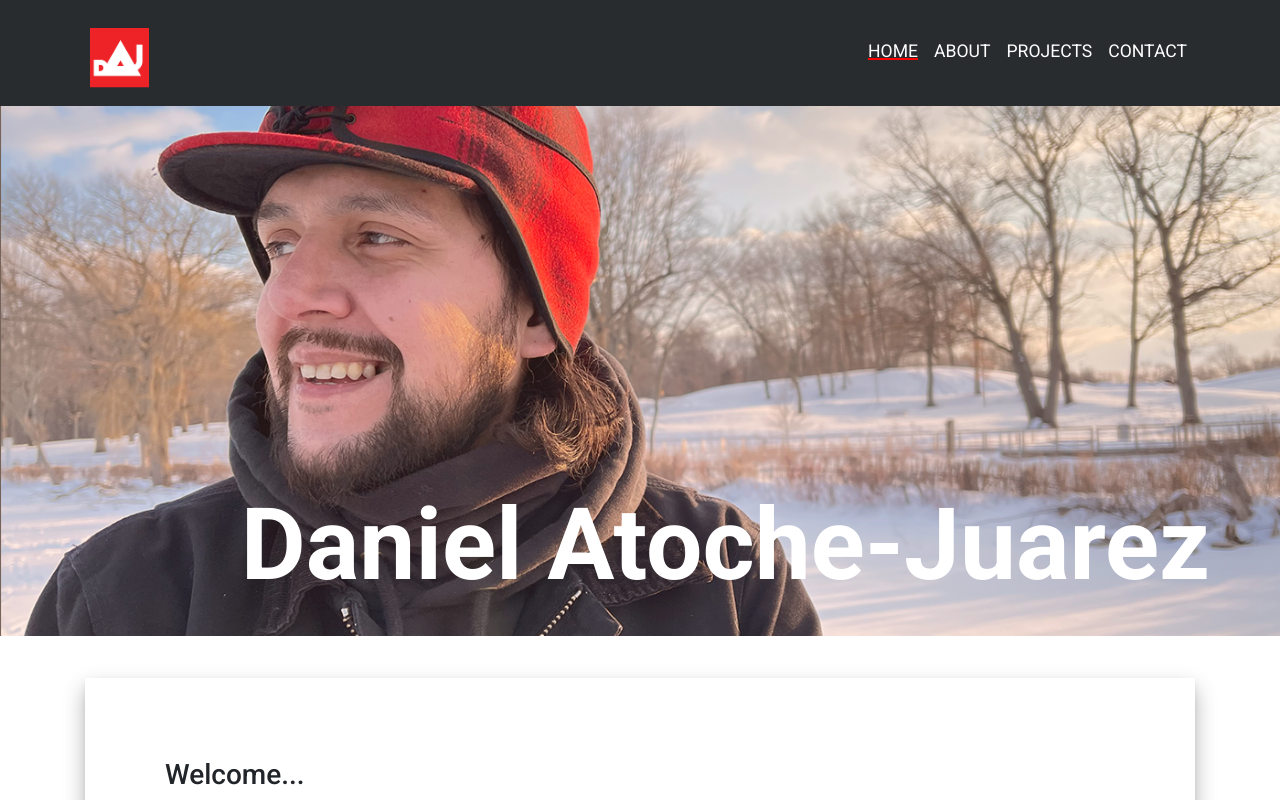
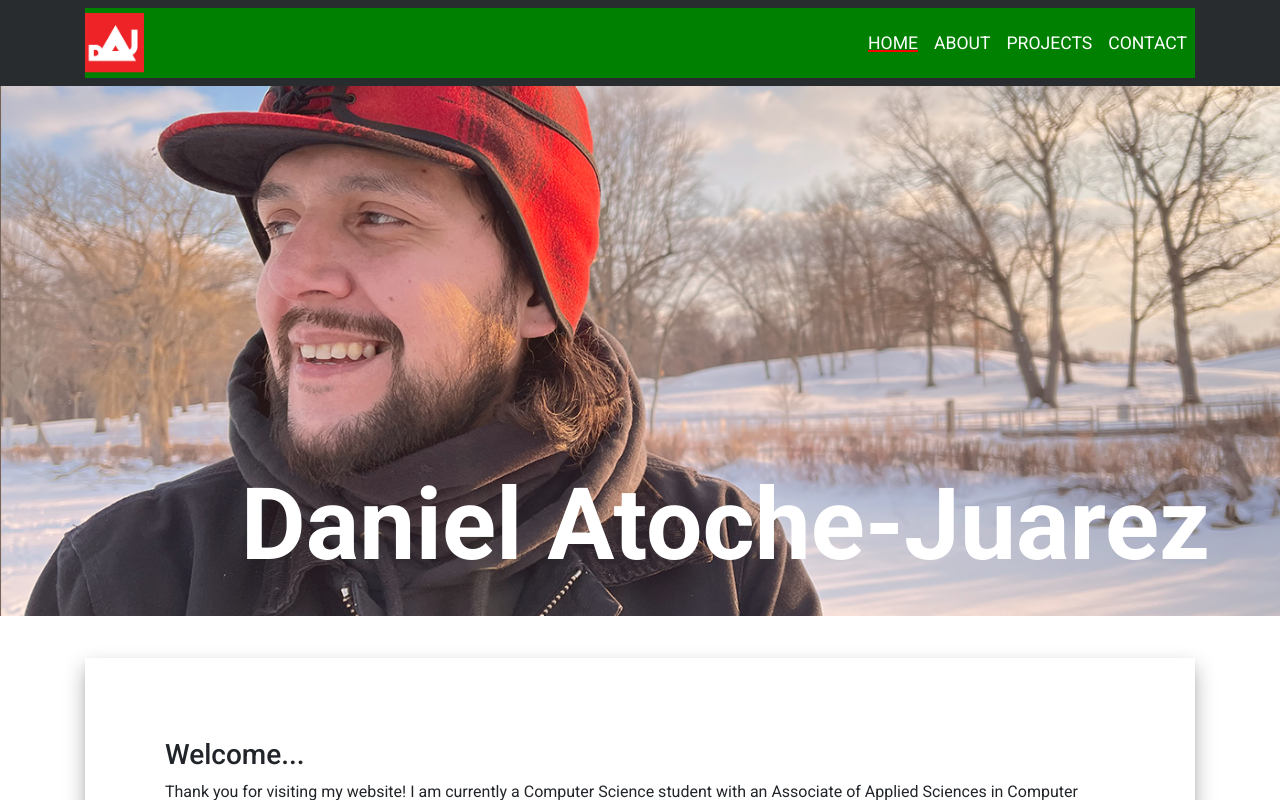
Before and after one commit to datoche-juarez/personal-site, a React (Create React App) app: page / in a window 1280 px wide. Shown: the top 800 px of the page. Built offline with nearby package versions, Linux system fonts and the light colour scheme.

Commit message:
Navbar styling stuff...

```diff
--- a/src/components/NavigationBar.js
+++ b/src/components/NavigationBar.js
@@ -12,13 +12,17 @@ const Styles = styled.div`
     font-size: 22px;
   }
 
+  .navbar-toggler {
+    background-color: red;
+    margin: 5px;
+    float: right;
+  }
+
   a,
   .navbar-brand,
   .navbar-nav,
   .nav-link {
     color: #ffffff;
-    padding-top: 15px;
-    text-align: center;
 
     &:hover {
       color: #ed2224;
@@ -26,19 +30,21 @@ const Styles = styled.div`
   }
   .navbar-brand {
     float: left;
-    margin: 5px;
   }
 
   .navbar-brand:hover {
-    margin-bottom: 5px;
+
     .frame {
       box-shadow: 3px 5px 10px gray !important;
     }
   }
 
-  .container {
-    margin: auto;
+  #nav-div {
+    background-color: green;
+    display: flex;
+    align-items: center;
   }
+
 `;
 
 const NavigationBar = () => {
@@ -75,7 +81,7 @@ const NavigationBar = () => {
   <Styles>
     <Navbar expand="lg" variant="dark" expanded={expanded}>
       <Container>
-        <div className="w-100 small text-right align-self-end">
+        <div className="w-100 small text-center align-self-end" id='nav-div'>
           <Navbar.Brand href="/">
             <div className="frame">
               <img src={DAJLogo} weign="40" height="60" />
```
